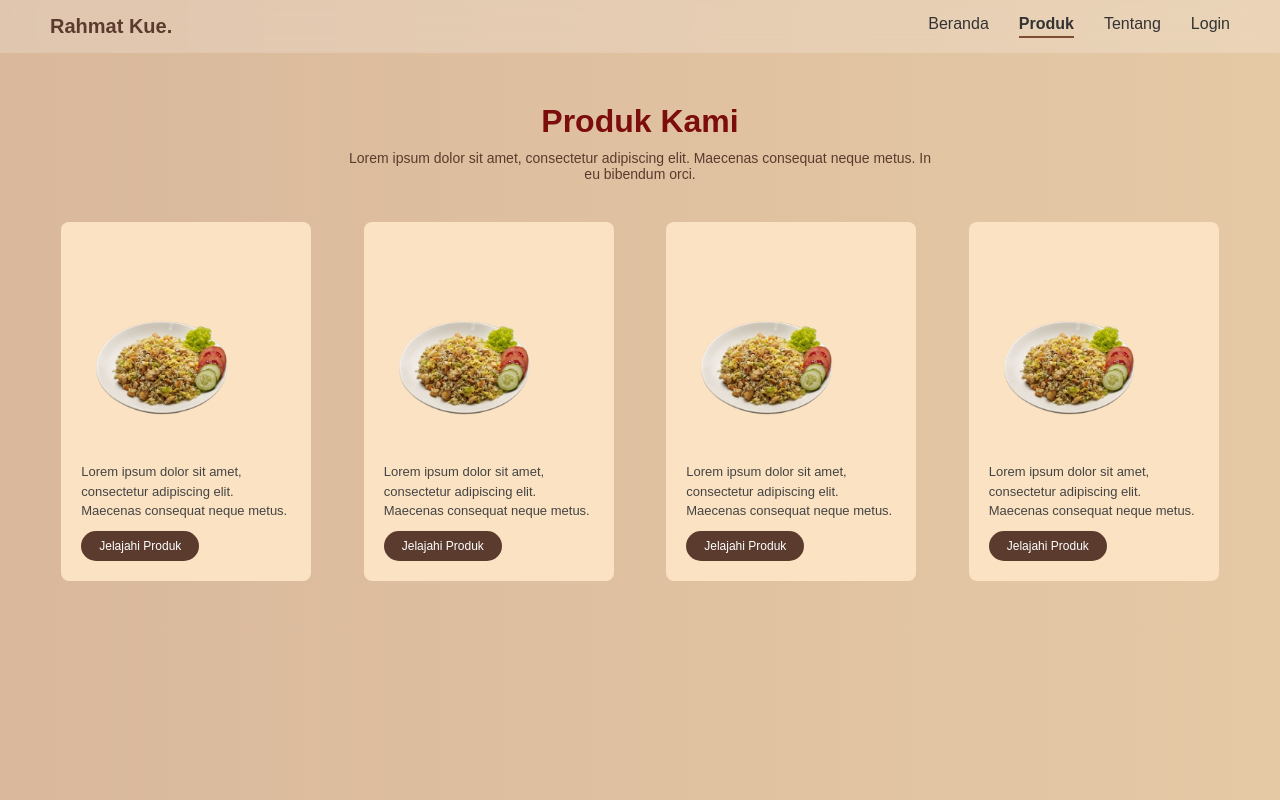
After one commit to ORDIN4RY/RahmatKue-web, a PHP site: page /produk.php in a window 1280 px wide. The commit adds this page. Run offline with PHP 8.4, Linux system fonts and the light colour scheme.

Commit message:
beranda-produk-unfix

```diff
--- /dev/null
+++ b/assets/css/main.css
@@ -0,0 +1,169 @@
+* {
+            margin: 0;
+            padding: 0;
+            box-sizing: border-box;
+            font-family: Arial, sans-serif;
+        }
+
+        body {
+            background: linear-gradient(to right, #d9b89b, #e5c9a5);
+            color: #333;
+        }
+
+        /* Navbar */
+        .navbar {
+            position: sticky;
+            top: 0;
+            width: 100%;
+            padding: 15px 50px;
+            display: flex;
+            justify-content: flex-end;
+            gap: 30px;
+            background: rgba(255, 255, 255, 0.2);
+            /* semi transparan */
+            backdrop-filter: blur(10px);
+            /* efek blur */
+            z-index: 999;
+        }
+        .navbar p {
+            font-size: 20px;
+            color: #5b3b2e;
+            font-weight: bold;
+            margin-right: auto;
+        }
+        .navbar a {
+            text-decoration: none;
+            font-size: 16px;
+            color: #333;
+            font-weight: 500;
+            transition: 0.3s;
+        }
+        .navbar a:hover {
+            color: #7c4d33;
+        }
+
+        .navbar a.active {
+            font-weight: bold;
+            border-bottom: 2px solid #7c4d33;
+            padding-bottom: 2px;
+        }
+
+        /* Header */
+        .header {
+            display: flex;
+            align-items: center;
+            justify-content: space-between;
+            padding: 50px 120px;
+            min-height: 50vh;
+        }
+
+        .header-text {
+            max-width: 500px;
+        }
+
+        .header-text h1 {
+            font-size: 32px;
+            color: #6a3c2a;
+            margin-bottom: 15px;
+            display: fle;
+            justify-content: center;
+        }
+
+        .header-text p {
+            font-size: 16px;
+            margin-bottom: 20px;
+            line-height: 1.6;
+        }
+
+        .header-text .btn {
+      display: inline-block;
+      background: #5b3b2e;
+      color: #fff;
+      padding: 10px 20px;
+      border-radius: 20px;
+      text-decoration: none;
+      font-size: 14px;
+      transition: background 0.3s;
+    }
+
+    .header-text .btn:hover {
+      background: #3e2920;
+    }
+
+    .header .icon-header img {
+      width: 400px;
+      border-radius: 20px;
+      box-shadow: 0 4px 15px rgba(0,0,0,0.1);
+
+    }
+
+        /* Produk */
+
+    .produk-section {
+      padding: 50px 50px;
+      text-align: center;
+    }
+
+    .produk-section h2 {
+      font-size: 32px;
+      color: #7c0d0d;
+      margin-bottom: 10px;
+    }
+
+    .produk-section p {
+      max-width: 600px;
+      margin: 0 auto 40px;
+      font-size: 14px;
+      color: #5b3b2e;
+    }
+
+    .produk-container {
+      display: grid;
+      grid-template-columns: repeat(auto-fit, minmax(220px, 1fr));
+      gap: 30px;
+      justify-items: center;
+    }
+
+    .produk-card {
+      background: #fbe2c2;
+      border-radius: 8px;
+      padding: 20px;
+      text-align: left;
+      max-width: 250px;
+      transition: transform 0.3s, box-shadow 0.3s;
+    }
+
+    .produk-card:hover {
+      transform: translateY(-5px);
+      box-shadow: 0 8px 20px rgba(0,0,0,0.15);
+    }
+
+    .produk-card img {
+      width: 75%;
+      display: flex;
+      justify-content: center;
+      border-radius: 8px;
+      margin-bottom: 10px;
+    }
+
+    .produk-card p {
+      font-size: 13px;
+      line-height: 1.5;
+      margin-bottom: 10px;
+      color: #444;
+    }
+
+    .produk-card .btn {
+      display: inline-block;
+      background: #5b3b2e;
+      color: #fff;
+      padding: 8px 18px;
+      border-radius: 20px;
+      text-decoration: none;
+      font-size: 12px;
+      transition: background 0.3s;
+    }
+
+    .produk-card .btn:hover {
+      background: #3e2920;
+    }
--- /dev/null
+++ b/produk.php
@@ -0,0 +1,64 @@
+<!DOCTYPE html>
+<html lang="en">
+
+<head>
+    <meta charset="UTF-8">
+    <meta name="viewport" content="width=device-width, initial-scale=1.0">
+    <title>Rahmat Kue</title>
+    <link rel="icon" type="image/x-icon" href="../RahmatKue-web/assets/img/icon.png">
+    <link rel="stylesheet" href="../RahmatKue-web/assets/css/main.css">
+</head>
+
+<body>
+    </head>
+
+    <body>
+
+        <!-- Navbar -->
+        <div class="navbar">
+            <p>Rahmat Kue.</p>
+            <a href="index.php">Beranda</a>
+            <a href="#" class="active">Produk</a>
+            <a href="tentang.php">Tentang</a>
+            <a href="#">Login</a>
+        </div>
+
+        <!-- Header -->
+        <section class="produk-section">
+            <h2>Produk Kami</h2>
+            <p>Lorem ipsum dolor sit amet, consectetur adipiscing elit. Maecenas consequat neque metus. In eu bibendum orci.</p>
+
+            <div class="produk-container">
+                <!-- Card 1 -->
+                <div class="produk-card">
+                    <img src="./assets/img/Nasgor.png" alt="Kue Coklat">
+                    <p>Lorem ipsum dolor sit amet, consectetur adipiscing elit. Maecenas consequat neque metus.</p>
+                    <a href="#" class="btn">Jelajahi Produk</a>
+                </div>
+
+                <!-- Card 2 -->
+                <div class="produk-card">
+                    <img src="./assets/img/Nasgor.png" alt="Kue Coklat">
+                    <p>Lorem ipsum dolor sit amet, consectetur adipiscing elit. Maecenas consequat neque metus.</p>
+                    <a href="#" class="btn">Jelajahi Produk</a>
+                </div>
+
+                <!-- Card 3 -->
+                <div class="produk-card">
+                    <img src="./assets/img/Nasgor.png" alt="Kue Coklat">
+                    <p>Lorem ipsum dolor sit amet, consectetur adipiscing elit. Maecenas consequat neque metus.</p>
+                    <a href="#" class="btn">Jelajahi Produk</a>
+                </div>
+
+                <!-- Card 4 -->
+                <div class="produk-card">
+                    <img src="./assets/img/Nasgor.png" alt="Kue Coklat">
+                    <p>Lorem ipsum dolor sit amet, consectetur adipiscing elit. Maecenas consequat neque metus.</p>
+                    <a href="#" class="btn">Jelajahi Produk</a>
+                </div>
+            </div>
+        </section>
+
+    </body>
+
+</html>
```
Also changed, not shown: index.php (+32 -2 lines), produk-item.php (added, +64 -0 lines), tentang.php (added, +56 -0 lines), assets/img/Logo.png (added), assets/img/Nasgor.png (added), assets/img/bg-footer.png (added), assets/img/icon.png (renamed from assets/icon.png).
